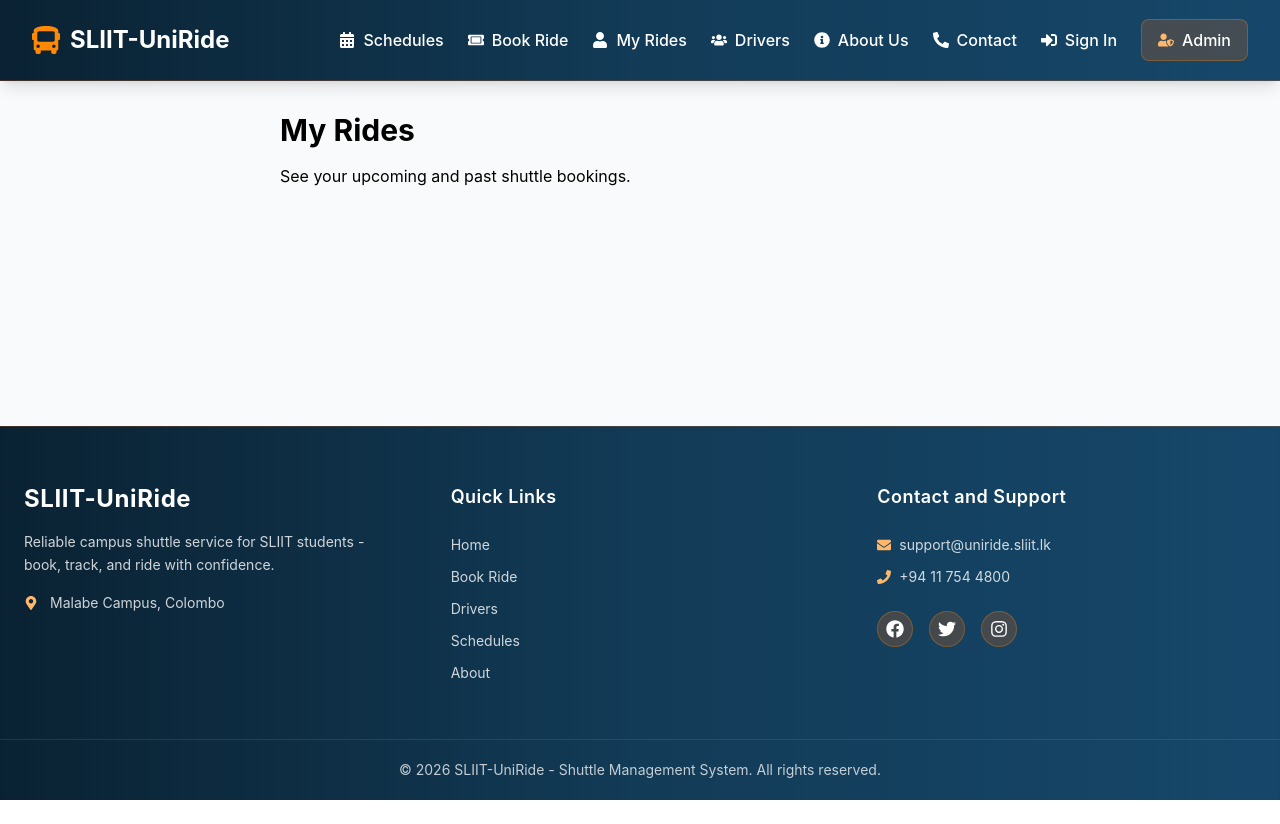
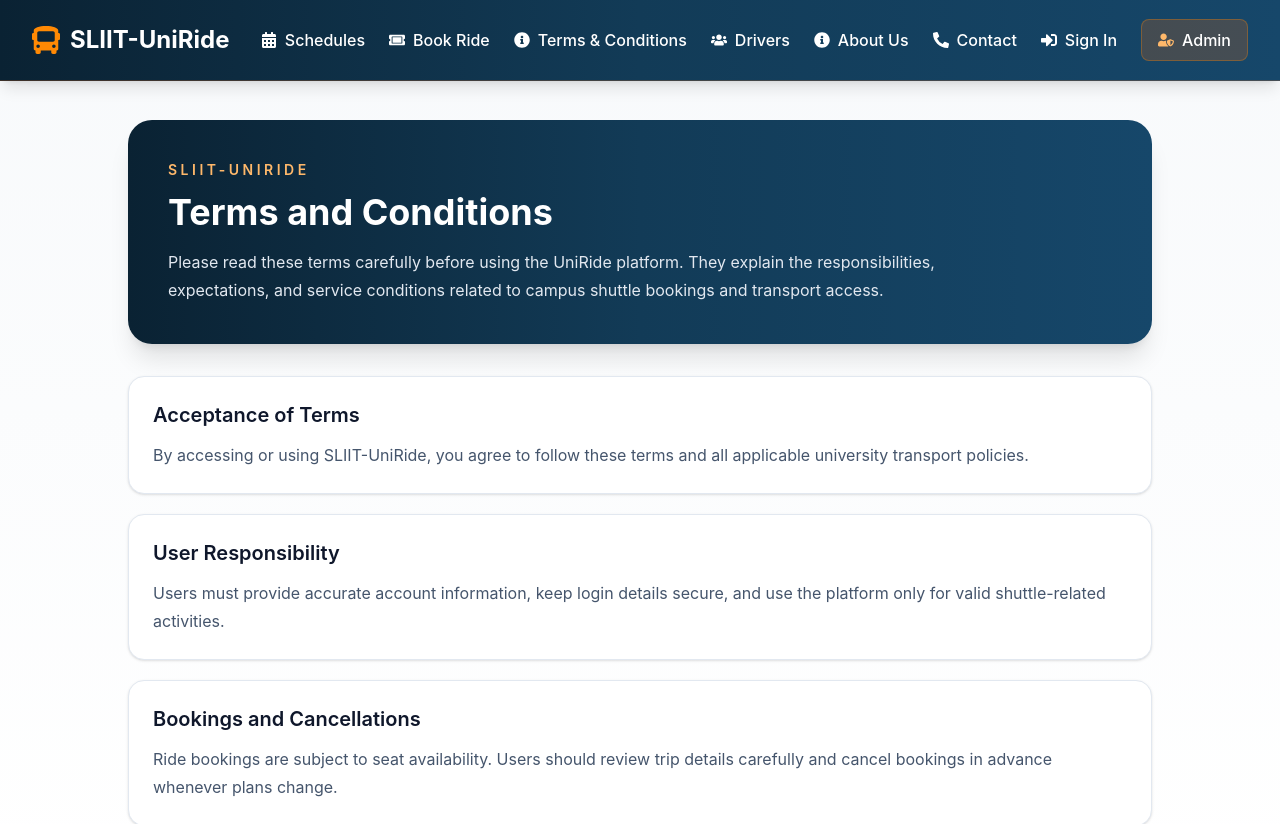
Before and after one commit to VishwaKeshara/SLIIT_UNIRIDE, a React (Vite) app in the folder frontend/: page /myrides in a window 1280 px wide. Shown: the top 824 px of the page. Before the commit the page ends 800 px from the top, so only its background shows below. Built offline with nearby package versions, Linux system fonts and the light colour scheme.

Commit message:
make terms and condition page

```diff
--- a/frontend/src/App.jsx
+++ b/frontend/src/App.jsx
@@ -65,6 +65,7 @@ function AppLayout() {
           <Route path="/schedules" element={<Schedules />} />
           <Route path="/book" element={<BookRide />} />
           <Route path="/myrides" element={<MyRides />} />
+          <Route path="/terms-and-conditions" element={<MyRides />} />
           <Route path="/about" element={<About />} />
           <Route path="/contact" element={<Contact />} />
           <Route path="/login" element={<Login />} />
--- a/frontend/src/components/NavBar.jsx
+++ b/frontend/src/components/NavBar.jsx
@@ -4,7 +4,6 @@ import {
   FaBus,
   FaCalendarAlt,
   FaTicketAlt,
-  FaUser,
   FaUsers,
   FaSignInAlt,
   FaSignOutAlt,
@@ -13,7 +12,6 @@ import {
   FaPhoneAlt,
   FaBars,
   FaTimes,
-  FaRoute,
   FaTachometerAlt,
   FaExclamationCircle,
 } from "react-icons/fa";
@@ -69,7 +67,7 @@ function Navbar() {
   const commonLinks = [
     { to: "/schedules", label: "Schedules", icon: <FaCalendarAlt /> },
     { to: "/book", label: "Book Ride", icon: <FaTicketAlt /> },
-    { to: "/myrides", label: "My Rides", icon: <FaUser /> },
+    { to: "/terms-and-conditions", label: "Terms & Conditions", icon: <FaInfoCircle /> },
     { to: "/drivers", label: "Drivers", icon: <FaUsers /> },
     { to: "/about", label: "About Us", icon: <FaInfoCircle /> },
     { to: "/contact", label: "Contact", icon: <FaPhoneAlt /> },
--- a/frontend/src/pages/MyRides.jsx
+++ b/frontend/src/pages/MyRides.jsx
@@ -1,12 +1,82 @@
 import React from "react";
 
 function MyRides() {
+  const sections = [
+    {
+      title: "Acceptance of Terms",
+      content:
+        "By accessing or using SLIIT-UniRide, you agree to follow these terms and all applicable university transport policies.",
+    },
+    {
+      title: "User Responsibility",
+      content:
+        "Users must provide accurate account information, keep login details secure, and use the platform only for valid shuttle-related activities.",
+    },
+    {
+      title: "Bookings and Cancellations",
+      content:
+        "Ride bookings are subject to seat availability. Users should review trip details carefully and cancel bookings in advance whenever plans change.",
+    },
+    {
+      title: "Code of Conduct",
+      content:
+        "Passengers are expected to behave respectfully, follow driver instructions, and avoid any actions that may disrupt shuttle operations or affect safety.",
+    },
+    {
+      title: "Service Availability",
+      content:
+        "Schedules, routes, and platform features may change due to operational, maintenance, or emergency reasons. UniRide will aim to communicate important updates promptly.",
+    },
+    {
+      title: "Privacy and Data Use",
+      content:
+        "Personal information provided through the platform may be used for authentication, booking management, notifications, and service improvement in line with system requirements.",
+    },
+    {
+      title: "Limitation of Liability",
+      content:
+        "While we work to provide a reliable transport service, UniRide is not responsible for delays, interruptions, or losses caused by traffic conditions, emergencies, or events beyond reasonable control.",
+    },
+  ];
+
   return (
-    <div className="max-w-3xl mx-auto px-4 sm:px-6 py-8">
-      <h1 className="text-3xl font-bold mb-4">My Rides</h1>
-      <p>See your upcoming and past shuttle bookings.</p>
-      {/* TODO: Add ride history and upcoming rides */}
-    </div>
+    <section className="min-h-screen bg-gradient-to-b from-slate-50 via-white to-orange-50 px-4 py-10 sm:px-6 lg:px-8">
+      <div className="mx-auto max-w-5xl">
+        <div className="mb-8 rounded-3xl bg-gradient-to-r from-[#0A2233] via-[#123B57] to-[#16476A] px-6 py-10 text-white shadow-xl sm:px-10">
+          <p className="mb-3 text-sm font-semibold uppercase tracking-[0.25em] text-orange-300">
+            SLIIT-UniRide
+          </p>
+          <h1 className="mb-4 text-3xl font-bold sm:text-4xl">
+            Terms and Conditions
+          </h1>
+          <p className="max-w-3xl text-sm leading-7 text-slate-200 sm:text-base">
+            Please read these terms carefully before using the UniRide platform.
+            They explain the responsibilities, expectations, and service
+            conditions related to campus shuttle bookings and transport access.
+          </p>
+        </div>
+
+        <div className="grid gap-5">
+          {sections.map((section) => (
+            <article
+              key={section.title}
+              className="rounded-2xl border border-slate-200 bg-white p-6 shadow-sm transition hover:-translate-y-1 hover:shadow-lg"
+            >
+              <h2 className="mb-3 text-xl font-semibold text-slate-900">
+                {section.title}
+              </h2>
+              <p className="leading-7 text-slate-600">{section.content}</p>
+            </article>
+          ))}
+        </div>
+
+        <div className="mt-8 rounded-2xl border border-orange-200 bg-orange-50 p-6 text-sm leading-7 text-slate-700">
+          Continued use of the platform indicates your agreement with these
+          terms. If you do not agree, please discontinue use of the booking
+          system and contact the UniRide support team for clarification.
+        </div>
+      </div>
+    </section>
   );
 }
 
```
